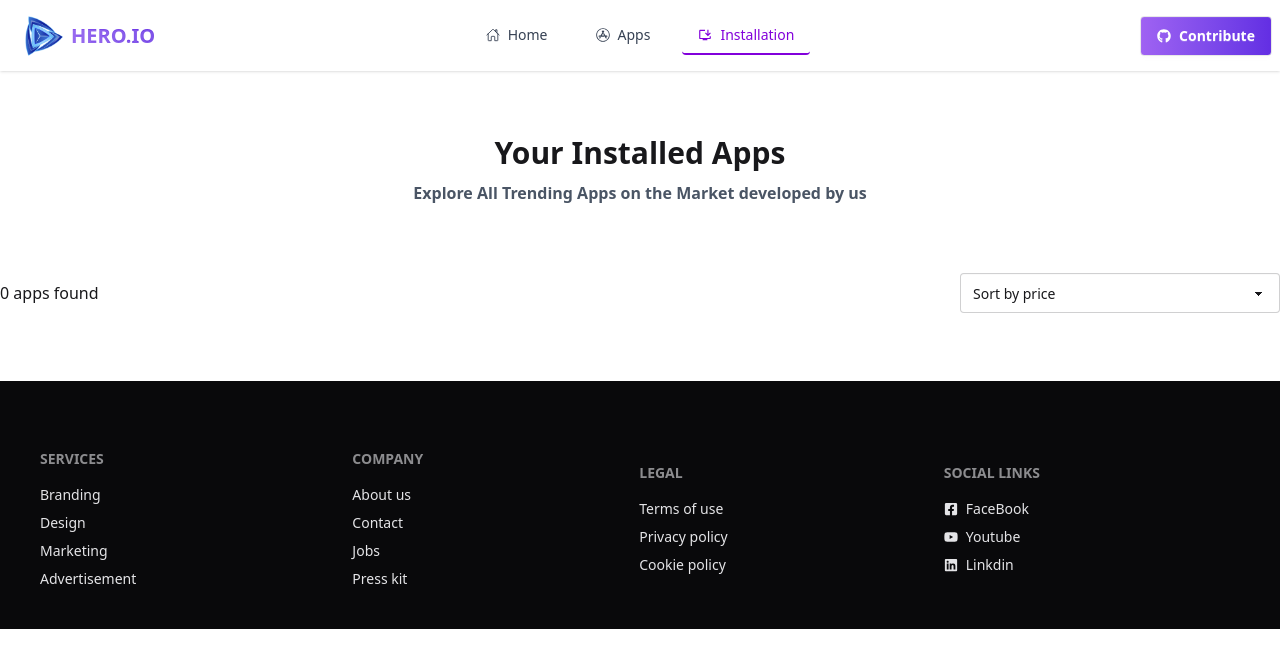
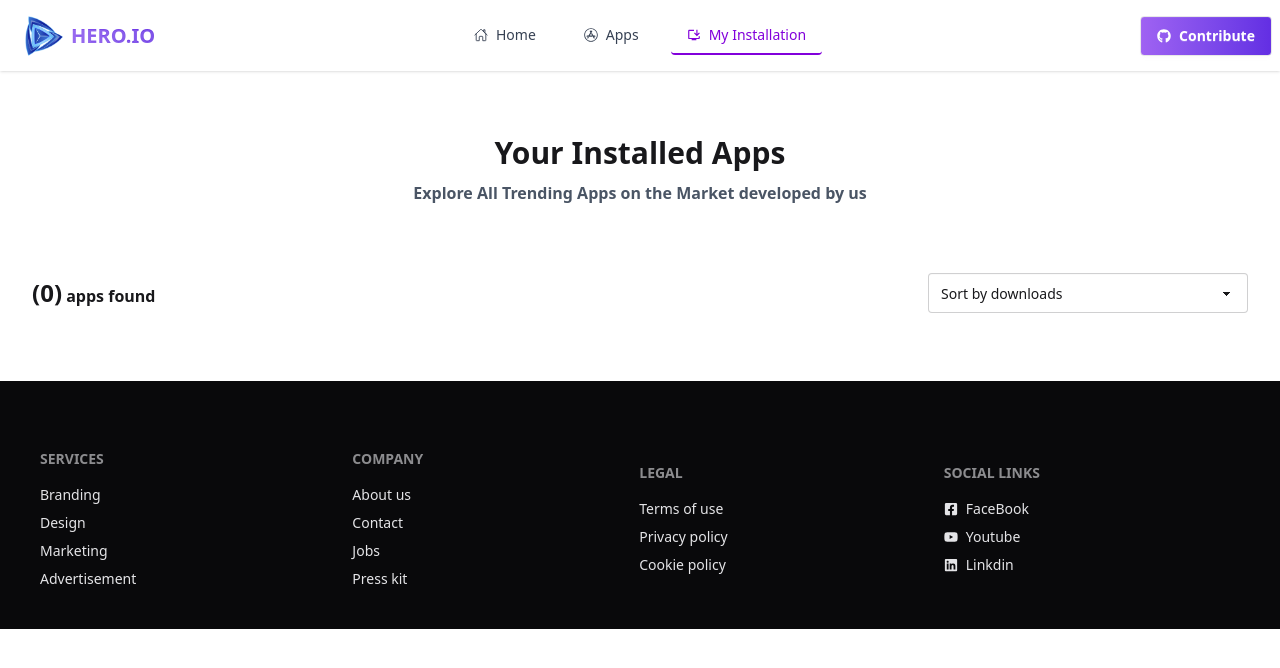
Before and after one commit to hasib149/react-router-assignment-8, a React (Vite) app: page /installation in a window 1280 px wide. Shown: the top 668 px of the page. Built offline with nearby package versions, Linux system fonts and the light colour scheme.

Commit message:
almost done

```diff
--- a/src/Components/Installation.jsx
+++ b/src/Components/Installation.jsx
@@ -1,17 +1,38 @@
 import React, { useEffect, useState } from "react";
-import { FaStar } from "react-icons/fa";
+import { FaDownload, FaStar } from "react-icons/fa";
+import { GoDownload } from "react-icons/go";
+import { toast } from "react-toastify";
 
 const Installation = () => {
   const [install, setinstall] = useState([]);
+  // const [sortOrder, setSortOrder] = useState("none");
   useEffect(() => {
     const saveList = JSON.parse(localStorage.getItem("installation")) || [];
     setinstall(saveList);
   }, []);
   // remove
   const handleUninstall = (id) => {
-    const updated = install.filter((app) => app.id !== id);
+    const stored = JSON.parse(localStorage.getItem("installation")) || [];
+
+    const updated = stored.filter((app) => app.id !== id);
+
+    localStorage.setItem("installation", JSON.stringify(updated));
+
     setinstall(updated);
+    toast.success("Uninistall complete");
   };
+
+  const sortedItem = (sortOrder) => {
+    // console.log(sortOrder);
+    if (sortOrder === "downloads-asc") {
+      setinstall([...install].sort((a, b) => a.downloads - b.downloads));
+    } else if (sortOrder === "downloads-desc") {
+      setinstall([...install].sort((a, b) => b.downloads - a.downloads));
+    } else {
+      return install;
+    }
+  };
+
   return (
     <div>
       <div className="text-center space-y-2.5 mt-16">
@@ -20,21 +41,22 @@ const Installation = () => {
           Explore All Trending Apps on the Market developed by us
         </p>
       </div>
-      <div className="flex justify-between items-center py-7 mt-10">
-        <h2>0 apps found</h2>
+      <div className="flex justify-between items-center py-7 pl-8 pr-8 mt-10">
+        <h2 className="font-semibold">
+          <span className="text-2xl">({install.length})</span> apps found
+        </h2>
         <label className="form-control w-full max-w-xs">
           <select
             className="select select-bordered"
-            // value={sortOrder}
-            // onChange={(e) => setSortOrder(e.target.value)}
+            onChange={(e) => sortedItem(e.target.value)}
           >
             <option className="font-semibold" value="none">
-              Sort by price
+              Sort by downloads
             </option>
-            <option className="font-semibold" value="price-asc">
+            <option className="font-semibold" value="downloads-asc">
               Low-to-High
             </option>
-            <option className="font-semibold" value="price-desc">
+            <option className="font-semibold" value="downloads-desc">
               High-to-Low
             </option>
           </select>
@@ -54,8 +76,8 @@ const Installation = () => {
                 <div className="space-y-4 flex-1">
                   <h1 className="text-3xl font-semibold">{p.title}</h1>
                   <div className="flex gap-6 flex-wrap">
-                    <div className="font-semibold text-[#00D390]">
-                      {p.downloads}M
+                    <div className="font-semibold text-[#00D390] flex items-center gap-0.5">
+                      <GoDownload /> {p.downloads}M
                     </div>
                     <div className="font-semibold text-[#FF8811] flex gap-1 items-center">
                       <FaStar /> {p.ratingAvg}
--- a/src/Components/Navbar.jsx
+++ b/src/Components/Navbar.jsx
@@ -17,7 +17,7 @@ const Navbar = () => {
                 : "text-gray-700 hover:text-purple-700 px-4 py-2"
             }
           >
-           <IoHomeOutline /> Home
+            <IoHomeOutline /> Home
           </NavLink>
         </li>
         <li>
@@ -29,7 +29,7 @@ const Navbar = () => {
                 : "text-gray-700 hover:text-purple-700 px-4 py-2"
             }
           >
-           <FaAppStore /> Apps
+            <FaAppStore /> Apps
           </NavLink>
         </li>
         <li>
@@ -41,7 +41,7 @@ const Navbar = () => {
                 : "text-gray-700 hover:text-purple-700 px-4 py-2"
             }
           >
-           <MdInstallDesktop /> Installation
+            <MdInstallDesktop /> My Installation
           </NavLink>
         </li>
       </ul>
```
